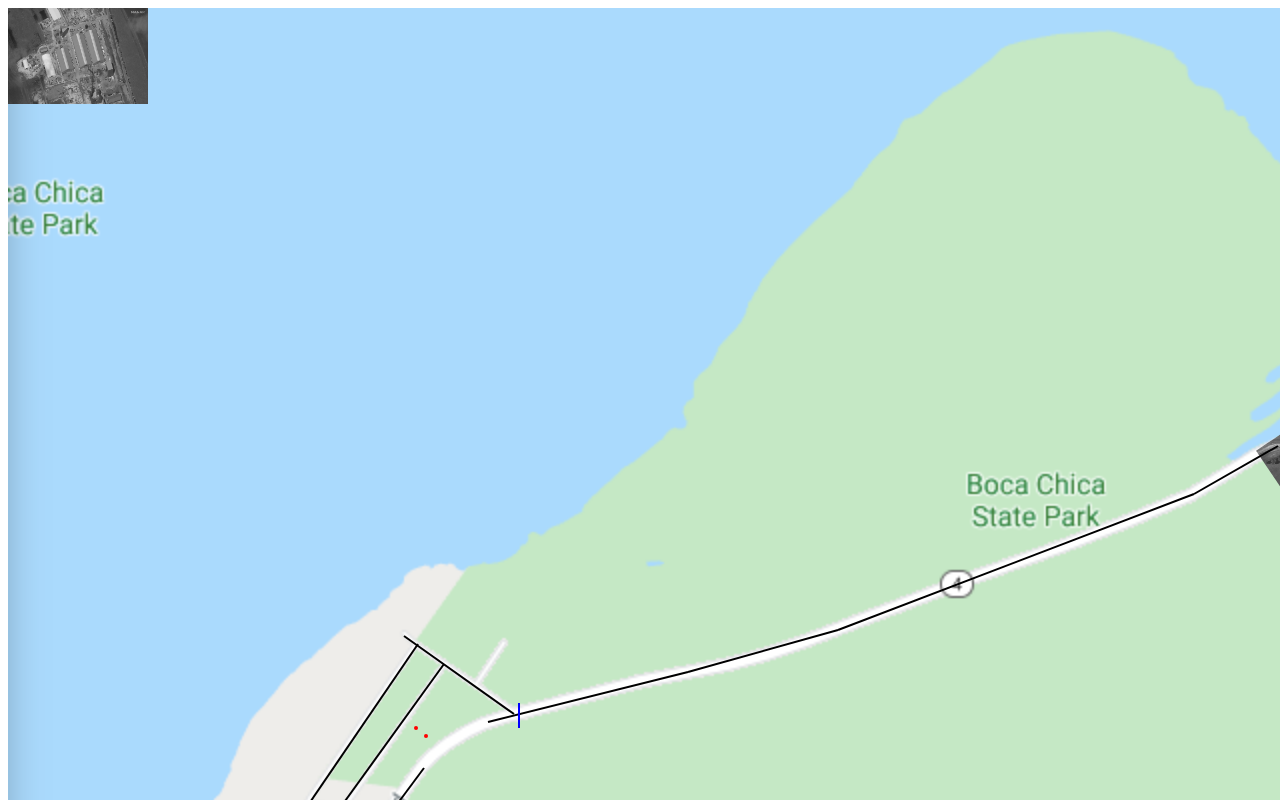
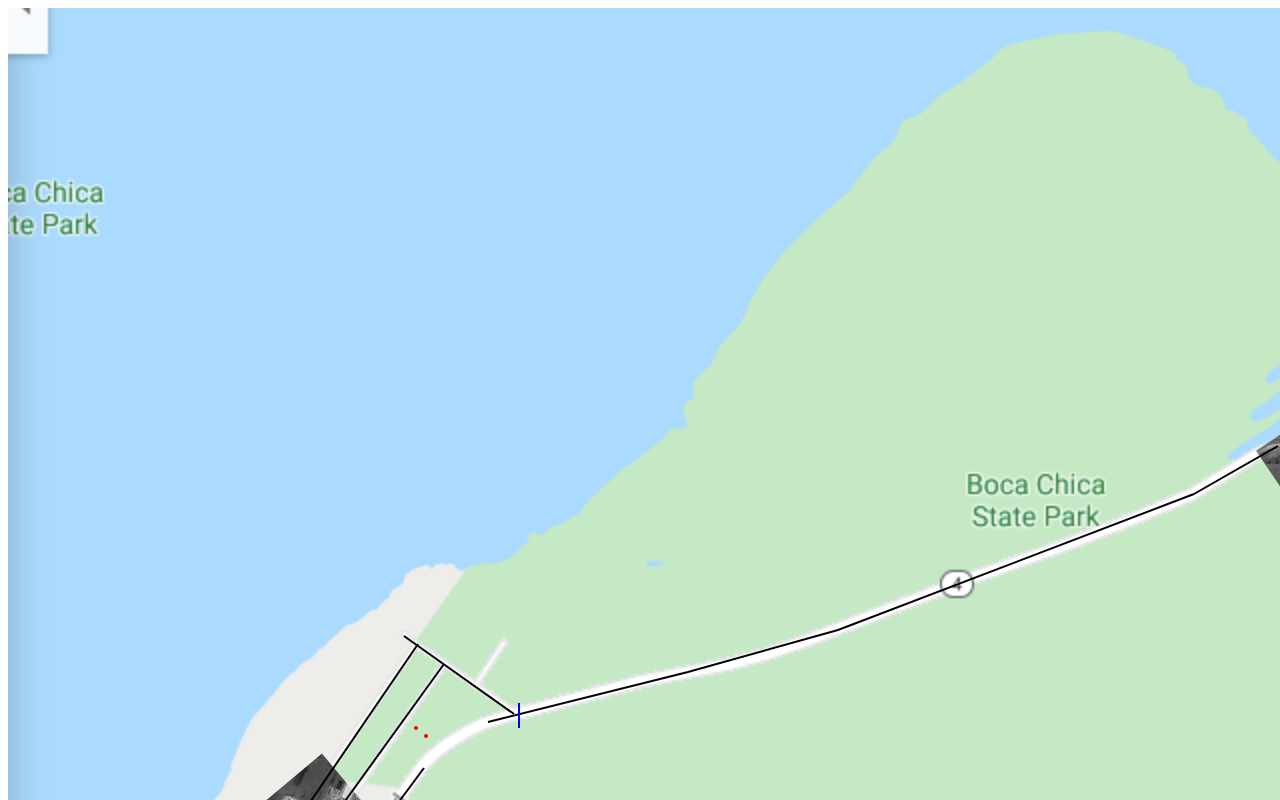
Before and after one commit to philipwhiuk/boca-chica-svg, a plain HTML site: page index.html in a window 1280 px wide. Drawn offline with Linux system fonts and the light colour scheme.

Commit message:
Attempt 1 at placing 'tent city' backdrop

```diff
--- a/index.html
+++ b/index.html
@@ -18,9 +18,13 @@
 ">
     <!-- Tent Overhead View -->
     <img src="tentCity.jpg" style="
-    position: absolute;
-    width: 140px;
-">
+        position: absolute;
+        top: 790px;
+        left: 260px;
+        width: 140px;
+        transform: rotate(50deg);
+        /* visibility: hidden; */
+    ">
     <svg height="1170" width="1790" style="
     position: absolute;
     x: 0px;
```
